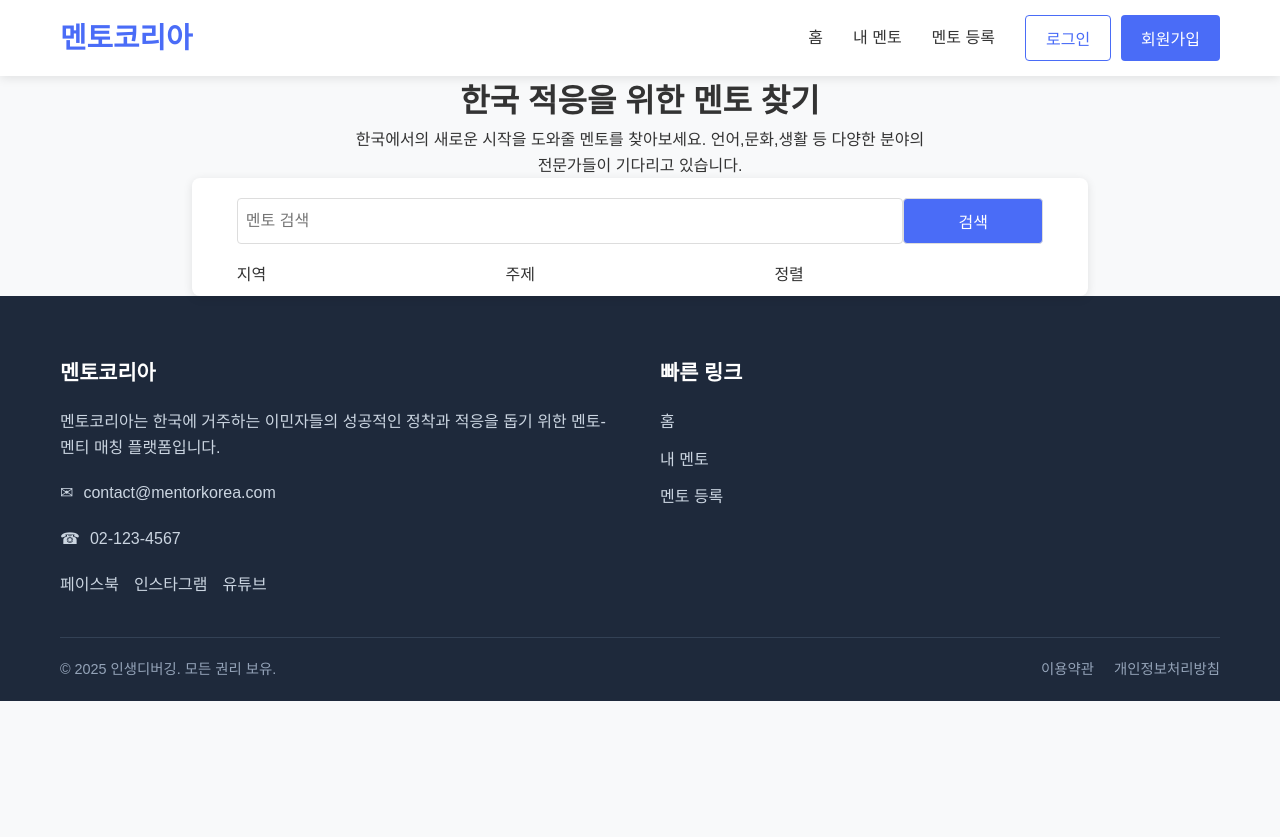
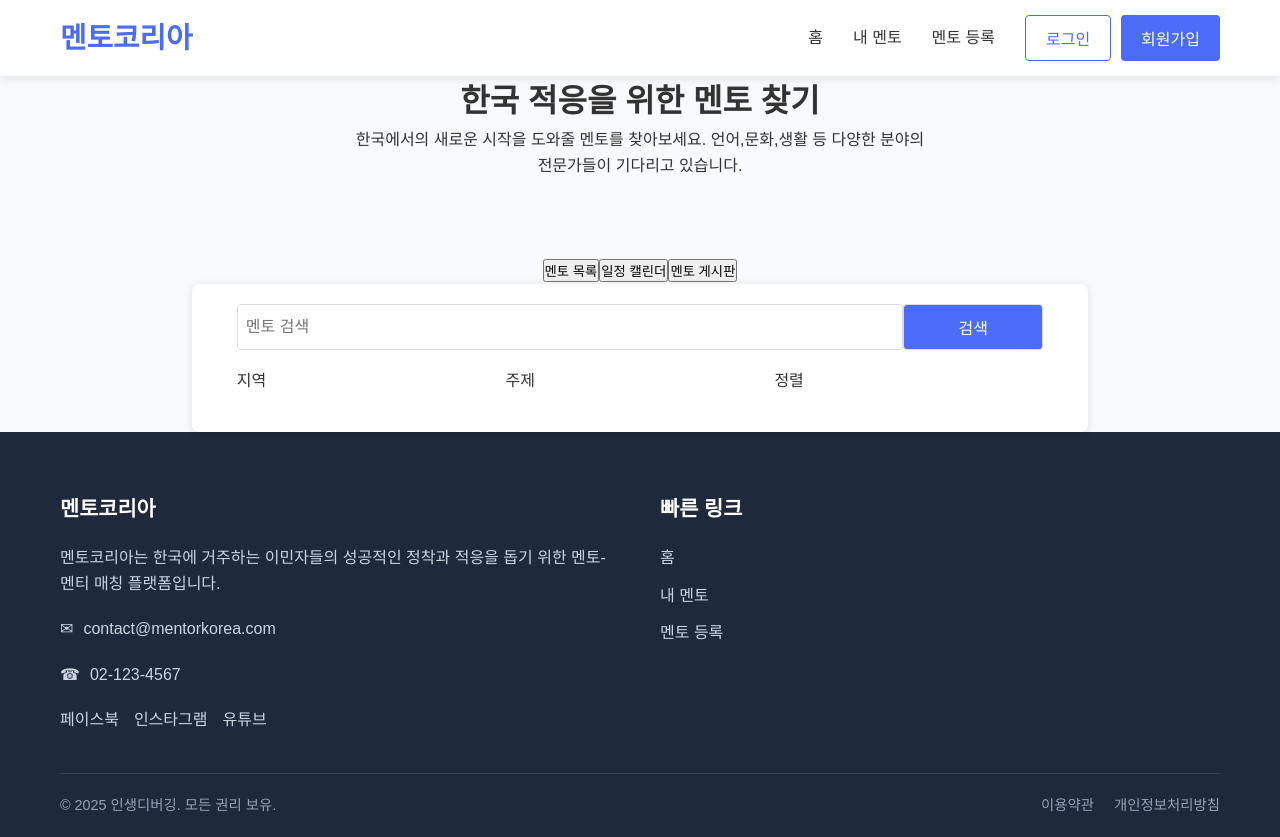
Before and after one commit to janghosung01/hackathon-FE, a React (Vite) app in the folder react_Project/: page / in a window 1280 px wide. Before the commit the page ends 800 px from the top, so only its background shows below. Built offline with nearby package versions, Linux system fonts and the light colour scheme.

Commit message:
Add TitleNav

```diff
--- a/react_Project/src/components/MentorSearch.css
+++ b/react_Project/src/components/MentorSearch.css
@@ -9,20 +9,7 @@
   }
 
 
-  .TitleText{
 
-      width: 70%;
-
-  }
-  .Title{
-    text-align: center;
-  }
-  .Pcontent{
-    text-align: center;
-    padding-left: 20px;
-
-    padding-right: 20px;
-  }
 
   .ContainerSearch{
       border-radius: 8PX;
--- a/react_Project/src/components/MentorSearch.jsx
+++ b/react_Project/src/components/MentorSearch.jsx
@@ -2,12 +2,7 @@ import "./MentorSearch.css";
 
 const MentorSearch = () => {
   return (<div className="parentDiv">
-    <div className="TitleText">
-      <h1 className="Title">한국 적응을 위한 멘토 찾기</h1>
-      <p className="Pcontent">한국에서의 새로운 시작을 도와줄 멘토를 찾아보세요. 언어,문화,생활 등 다양한
-        분야의 전문가들이 기다리고 있습니다.
-      </p>
-    </div>
+
     <div className="ContainerSearch">
       <div className="searchRow">
         <input className ="SearchInput" type="text" placeholder="멘토 검색"/>
@@ -18,6 +13,12 @@ const MentorSearch = () => {
         <span>주제</span>
         <span>정렬</span>
       </div>
+      <div className="OptSelect">
+          <optgroup>
+            <select name="" id=""></select>
+          </optgroup>
+
+      </div>
 
 
     </div>
--- /dev/null
+++ b/react_Project/src/components/TitleNav.css
@@ -0,0 +1,25 @@
+
+#TitleConTainer{
+        display: flex;
+    justify-content: center;
+    flex-direction: column;
+    align-items: center;
+    width:70%;
+    margin: 0 auto; /* 가로 중앙 정렬 */
+    gap:80px;
+}
+
+.TitleText{
+
+      width: 70%;
+
+  }
+  .Title{
+    text-align: center;
+  }
+  .Pcontent{
+    text-align: center;
+    padding-left: 20px;
+
+    padding-right: 20px;
+  }
--- /dev/null
+++ b/react_Project/src/components/TitleNav.jsx
@@ -0,0 +1,22 @@
+import "./TitleNav.css";
+
+const TitleNav = () => {
+
+    return(
+      <div id="TitleConTainer">
+        <div className="TitleText">
+            <h1 className="Title">한국 적응을 위한 멘토 찾기</h1>
+            <p className="Pcontent">한국에서의 새로운 시작을 도와줄 멘토를 찾아보세요. 언어,문화,생활 등 다양한
+                분야의 전문가들이 기다리고 있습니다.
+            </p>
+        </div>
+        <div className="btnGroup">
+        <button>멘토 목록</button>
+        <button>일정 캘린더</button>
+        <button>멘토 게시판</button>
+        </div>
+    </div>
+    )
+}
+
+export default TitleNav
--- a/react_Project/src/pages/Home.jsx
+++ b/react_Project/src/pages/Home.jsx
@@ -2,10 +2,12 @@ import Header from "../components/Header";
 import Footer from "../components/Footer";
 import MentorCard from "../components/MentorCard";
 import MentorSearch from "../components/MentorSearch";
+import TitleNav from "../components/TitleNav";
 const Home = () => {
   return (
     <>
       <Header />
+      <TitleNav />
       <MentorSearch />
       <MentorCard />
       <Footer />
```
